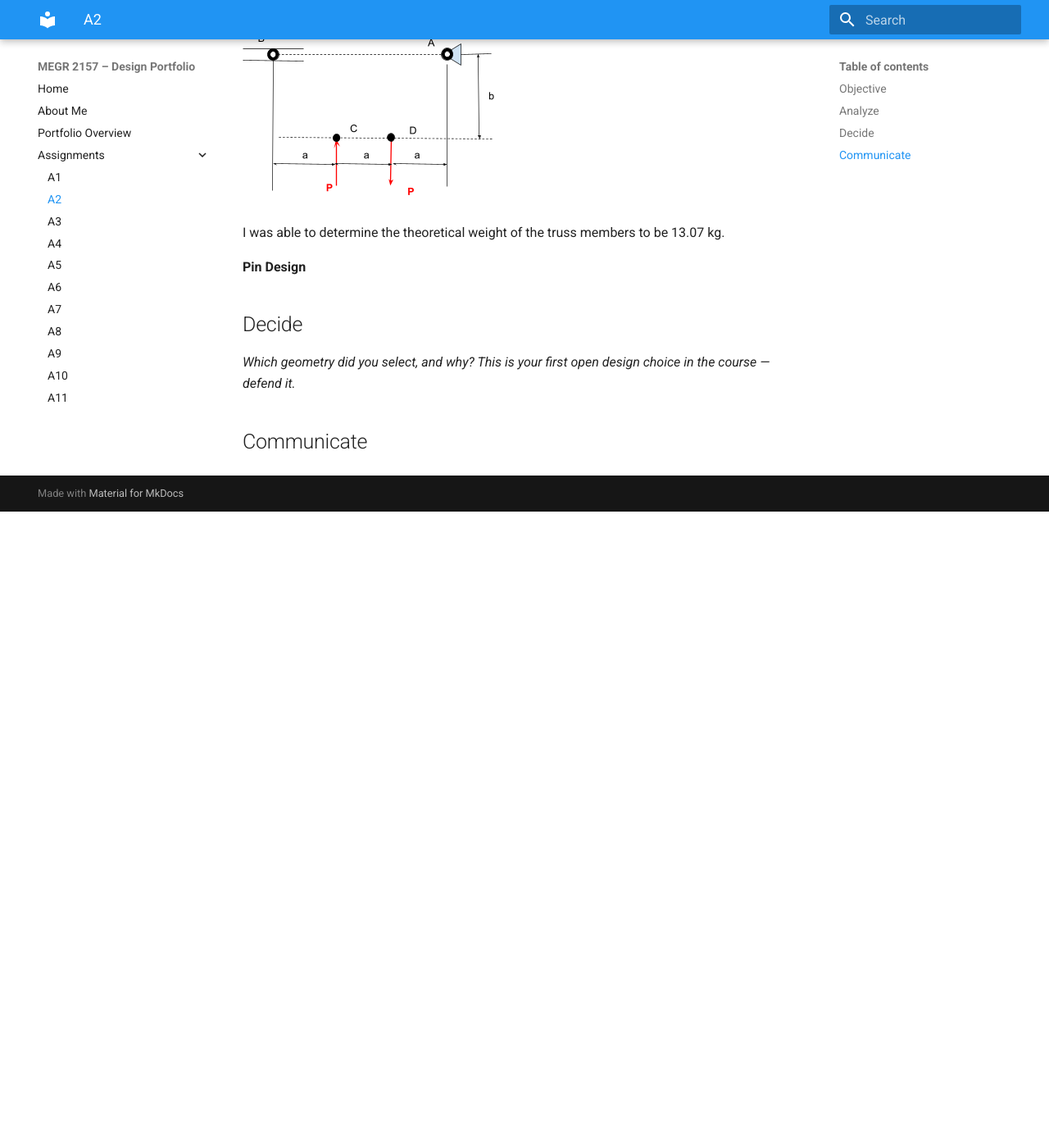
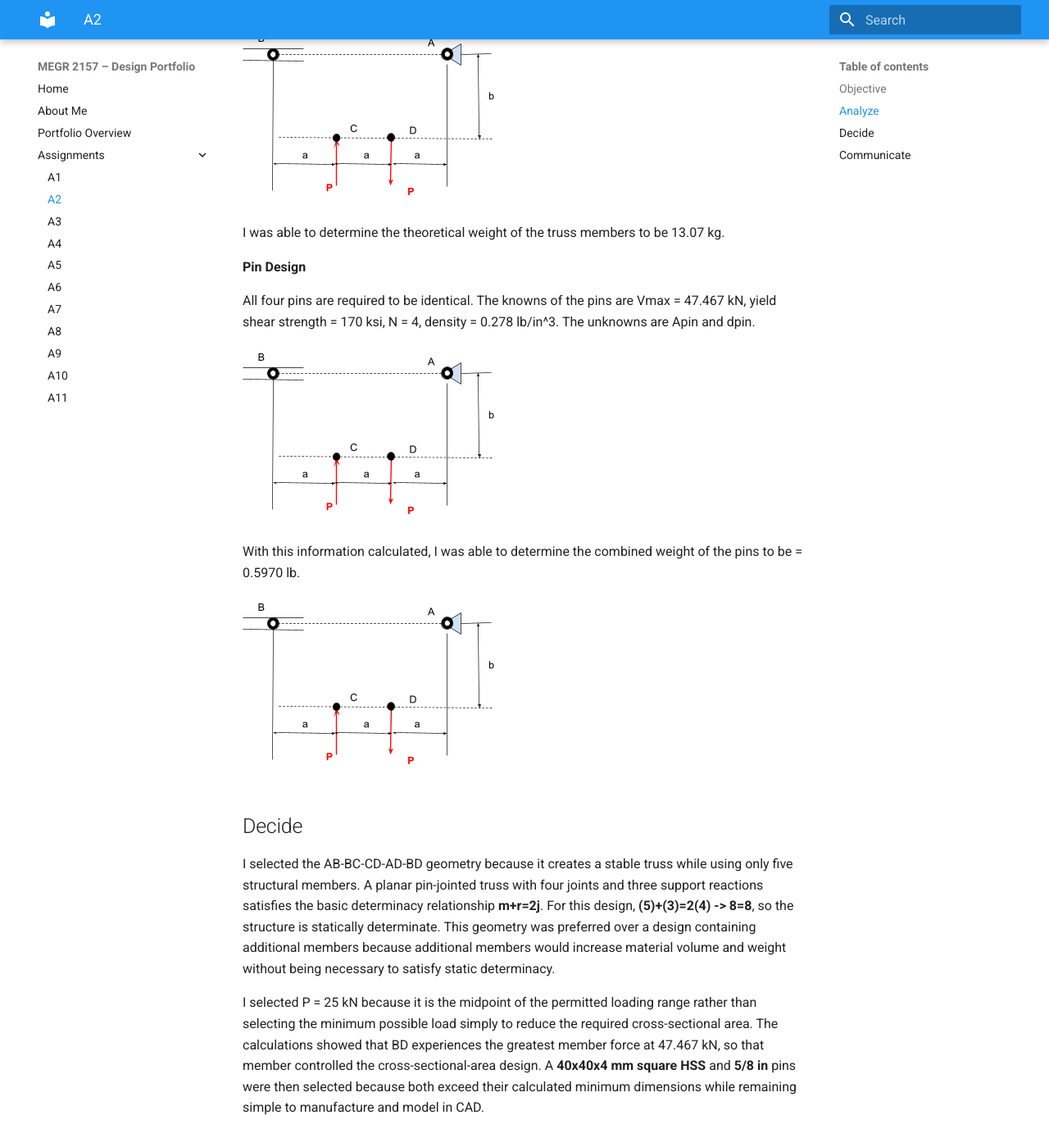
Before and after one commit to jcasillaspad/MEGR2157-Portfolio, an MkDocs documentation site: the page built from docs/assignments/A02/index.md, in a window 1280 px wide and 1400 px high, scrolled down 3345 px. Shown: the whole window at 82% size. Built offline with MkDocs 1.6.1 and Material for MkDocs 9.7.7, drawn with Linux system fonts in a browser that asks for light colours; before the commit the page ends 3969 px from its top, so only the background shows below that.

Commit message:
Enhance index.md with pin design and geometry details
Added details about pin design and geometry selection for the truss.

```diff
--- a/docs/assignments/A02/index.md
+++ b/docs/assignments/A02/index.md
@@ -63,7 +63,17 @@ I was able to determine the theoretical weight of the truss members to be 13.07
 
 **Pin Design**
 
+All four pins are required to be identical. The knowns of the pins are Vmax = 47.467 kN, yield shear strength = 170 ksi, N = 4, density = 0.278 lb/in^3. The unknowns are Apin and dpin.
+
+![Pin FBD](constraints.png)
+
+With this information calculated, I was able to determine the combined weight of the pins to be = 0.5970 lb.
+
+![Pin Weights](constraints.png)
+
 ## Decide
-_Which geometry did you select, and why? This is your first open design choice in the course — defend it._
+I selected the AB-BC-CD-AD-BD geometry because it creates a stable truss while using only five structural members. A planar pin-jointed truss with four joints and three support reactions satisfies the basic determinacy relationship **m+r=2j**. For this design, **(5)+(3)=2(4) -> 8=8**, so the structure is statically determinate. This geometry was preferred over a design containing additional members because additional members would increase material volume and weight without being necessary to satisfy static determinacy.
+
+I selected P = 25 kN because it is the midpoint of the permitted loading range rather than selecting the minimum possible load simply to reduce the required cross-sectional area. The calculations showed that BD experiences the greatest member force at 47.467 kN, so that member controlled the cross-sectional-area design. A **40x40x4 mm square HSS** and **5/8 in** pins were then selected because both exceed their calculated minimum dimensions while remaining simple to manufacture and model in CAD.
 
 ## Communicate
```
